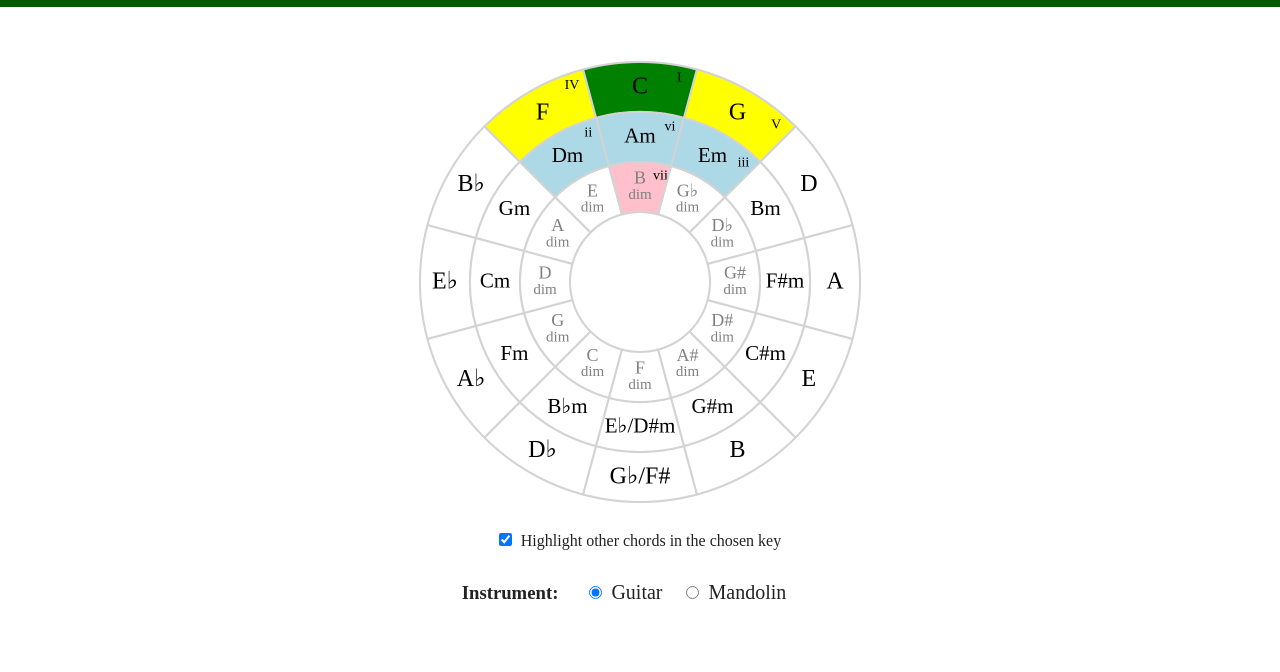
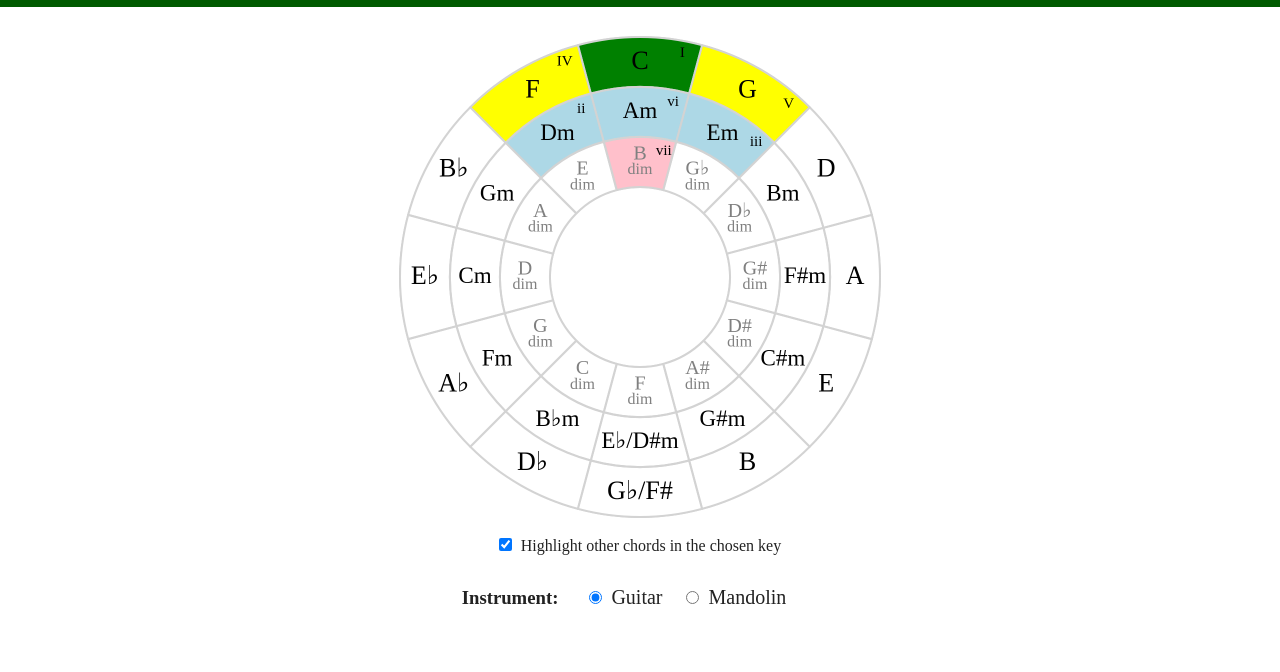
Before and after one commit to tjvick/onlychords, a website built with Parcel: page index.html in a window 1280 px wide. Shown: the part 50-722 px from the top of the page. Built offline with nearby package versions, Linux system fonts and the light colour scheme.

Commit message:
expand the circle

```diff
--- a/css/index.css
+++ b/css/index.css
@@ -1,7 +1,7 @@
 .top-bar {
   background-color: rgb(0, 90, 0);
   padding: 10px 0;
-  margin-bottom: 25px;
+  margin-bottom: 20px;
   color: white;
 }
 
@@ -17,7 +17,7 @@
 .circle-container {
   width: 100%;
   max-width: 500px;
-  margin: 0 auto;
+  margin: 0 auto 10px;
 }
 
 #circle-canvas {
--- a/js/circleOfFifths/donutSlice.js
+++ b/js/circleOfFifths/donutSlice.js
@@ -95,7 +95,7 @@ export class DonutSlice {
       ctx.textBaseline = "middle";
       ctx.fillSTyle = fillStyle;
       ctx.font = font;
-      const superscriptAngle = this.angle + this.semiArcLength - Math.PI / 44;
+      const superscriptAngle = this.angle + this.semiArcLength - Math.PI / 42;
       const superscriptRadius = this.outerRadius - 12;
       const x =
         superscriptRadius * Math.cos(superscriptAngle) + circleStyles.centerX;
--- a/js/circleOfFifths/keyAreas.js
+++ b/js/circleOfFifths/keyAreas.js
@@ -64,8 +64,8 @@ export class MajorKeyArea extends KeyArea {
       circleStyles.middleRadius,
       circleStyles.outerRadius,
       keyAreaLabel,
-      ["24px serif"],
-      "14px serif"
+      ["26px serif"],
+      "15px serif"
     );
     this.note = note;
   }
@@ -86,8 +86,8 @@ export class MinorKeyArea extends KeyArea {
       circleStyles.innerRadius,
       circleStyles.middleRadius,
       keyAreaLabel,
-      ["21px serif"],
-      "14px serif"
+      ["23px serif"],
+      "15px serif"
     );
     this.note = note;
   }
@@ -108,8 +108,8 @@ export class DiminishedKeyArea extends KeyArea {
       circleStyles.innerInnerRadius,
       circleStyles.innerRadius,
       keyAreaLabel,
-      ["18px serif", "15px serif"],
-      "14px serif"
+      ["20px serif", "16px serif"],
+      "15px serif"
     );
     this.note = note;
   }
--- a/js/circleOfFifths/shared.js
+++ b/js/circleOfFifths/shared.js
@@ -1,8 +1,8 @@
 export const circleStyles = {
   centerX: 250,
   centerY: 250,
-  innerInnerRadius: 70,
-  innerRadius: 120,
-  middleRadius: 170,
-  outerRadius: 220,
+  innerInnerRadius: 90,
+  innerRadius: 140,
+  middleRadius: 190,
+  outerRadius: 240,
 };
```
